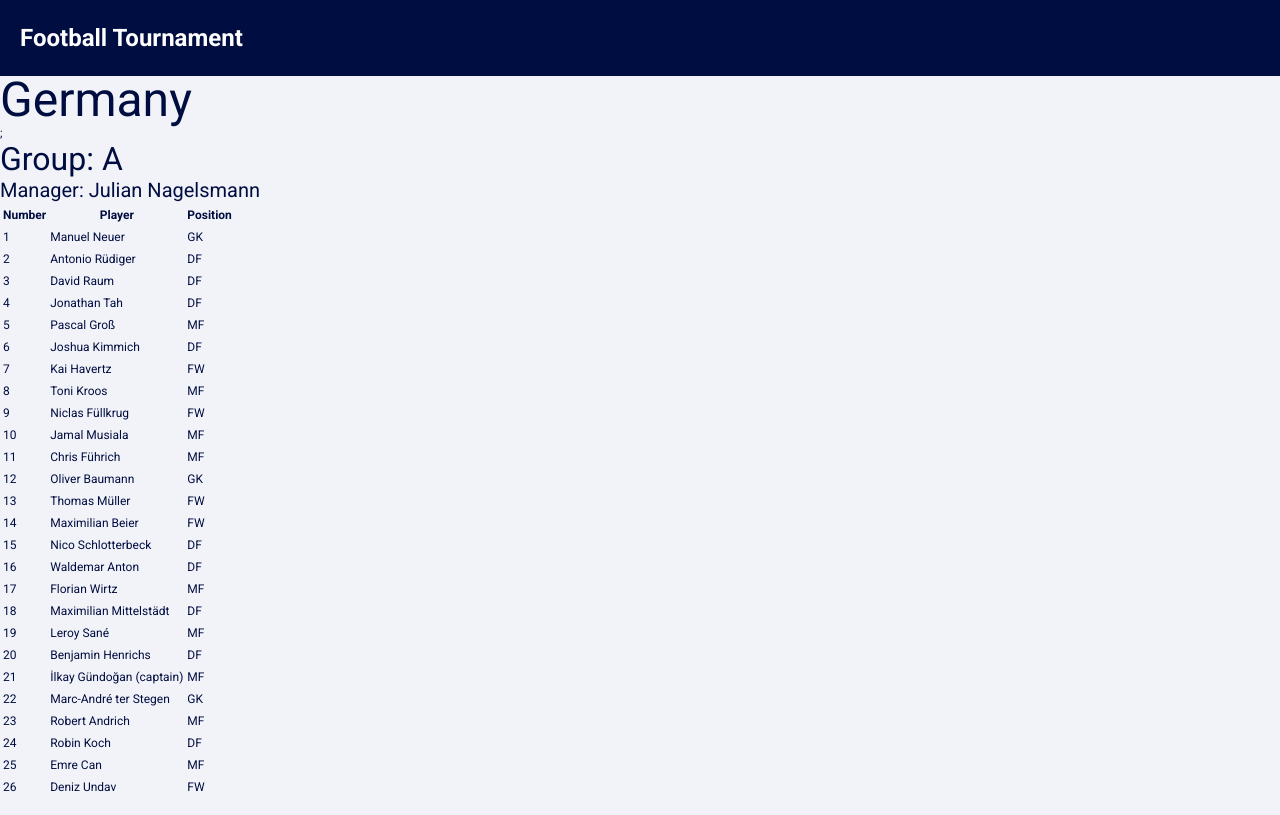
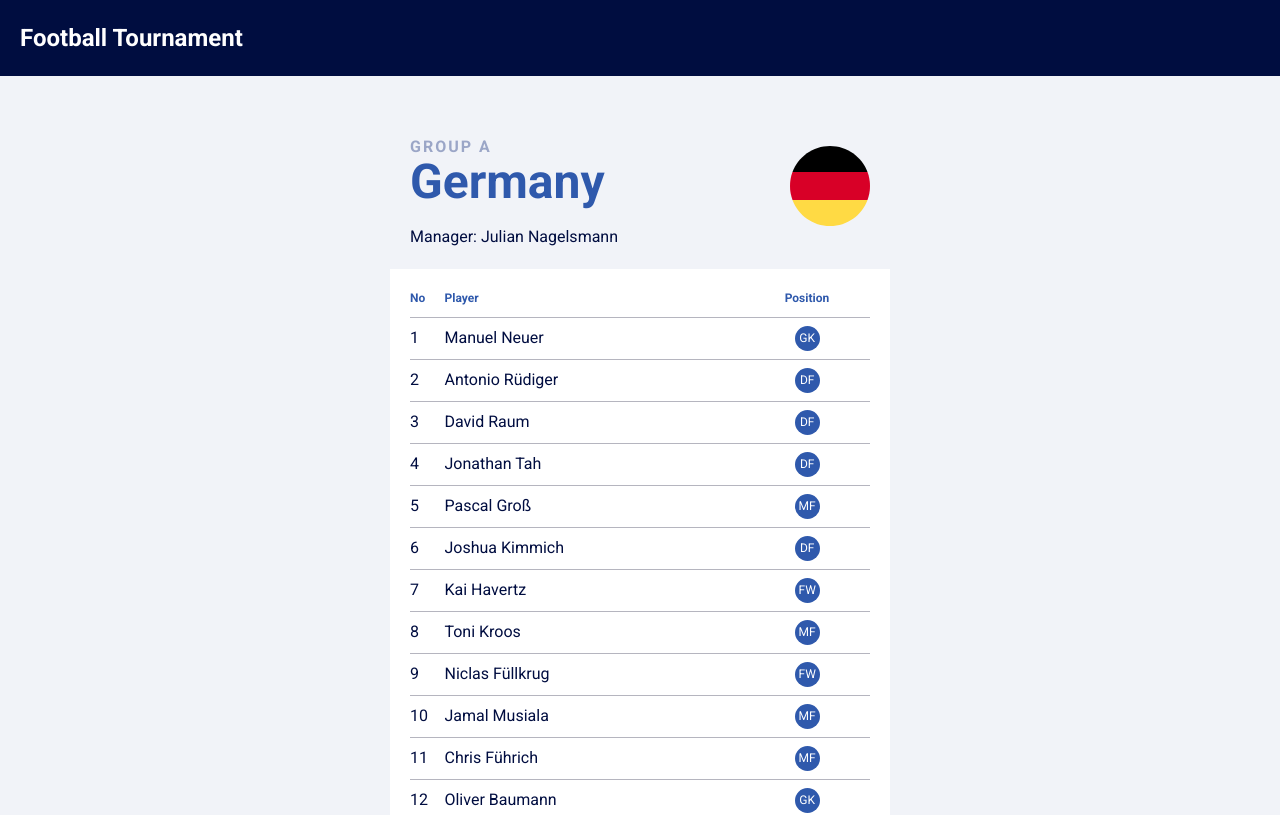
Before and after one commit to vankodev/Sirma-Academy-Final-Exam, a React (Vite) app: page /team/1 in a window 1280 px wide. Shown: the top 815 px of the page. Built offline with nearby package versions, Linux system fonts and the light colour scheme.

Commit message:
Style Team Views

```diff
--- a/src/pages/Team.jsx
+++ b/src/pages/Team.jsx
@@ -13,25 +13,42 @@ function Team() {
 
     const team = teams.find((team) => team.ID === teamID);
     const teamPlayers = players.filter((player) => player.TeamID === teamID);
+    const teamFlagPath = `/images/country-flags/${team.Name.toLowerCase()}.svg`
 
     return (
-        <div className='team'>
-            <h1>{team.Name}</h1>;<h2>Group: {team.Group}</h2>
-            <h4>Manager: {team.ManagerFullName}</h4>
+        <div className="container">
+            <div className={styles.team}>
+                <div className={styles.teamInner}>
+                    <div className={styles.teamHeader}>
+                        <div className={styles.teamHeaderContent}>
+                            <h5 className={styles.teamGroup}>Group {team.Group}</h5>
+                            <h1 className={styles.teamName}>{team.Name}</h1>
+                            <h5 className={styles.managerName}>Manager: {team.ManagerFullName}</h5>
+                        </div>
+                        <div className={styles.countryFlag}>
+                            <img src={teamFlagPath} alt="country-flag" />
+                        </div>
+                    </div>
+                    <div className={styles.playersTableWrapper}>
                         <table className={styles.playersTable}>
-                <tr>
-                    <th>Number</th>
+                            <tr className={styles.tableHeader}>
+                                <th>No</th>
                                 <th>Player</th>
                                 <th>Position</th>
                             </tr>
                             {teamPlayers.map((player) => (
-                    <tr key={player.ID}>
-                        <td>{player.TeamNumber}</td>
-                        <td>{player.FullName}</td>
-                        <td>{player.Position}</td>
+                                <tr className={styles.tableRows} key={player.ID}>
+                                    <td className={styles.playerNumber}>{player.TeamNumber}</td>
+                                    <td className={styles.playerName}>{player.FullName}</td>
+                                    <td className={styles.playerPosition}>
+                                        <span className={styles.playerPositionBackground}>{player.Position}</span>
+                                    </td>
                                 </tr>
                             ))}
                         </table>
+                    </div>
+                </div>
+            </div>
         </div>
     );
 }
--- a/src/pages/Team.module.css
+++ b/src/pages/Team.module.css
@@ -0,0 +1,77 @@
+.team {
+    padding: 40px 0 80px;
+    display: flex;
+    flex-direction: column;
+    align-items: center;
+}
+
+.teamHeader {
+    padding: 20px;
+    display: flex;
+    flex-direction: row;
+    justify-content: space-between;
+}
+
+.countryFlag {
+    width: 80px;
+    padding-top: 10px;
+}
+
+.team .teamName {
+    margin-bottom: 20px;
+    color: var(--clr-500);
+    font-weight: 700;
+}
+
+.team .teamGroup {
+    color: var(--clr-300);
+    text-transform: uppercase;
+    font-weight: 700;
+    letter-spacing: 2px;
+}
+
+.playersTableWrapper {
+    width: 500px;
+    padding: 10px 20px;
+    background-color: white;
+}
+
+.playersTable {
+    width: 460px;
+    border-collapse: collapse;
+}
+
+.tableHeader th {
+    padding: 10px 0;
+    color: var(--clr-500);
+    text-align: left;
+    font-size: var(--fs-6);
+}
+
+.tableRows td {
+    padding: 8px 0;
+    border-top: 1px solid rgba(12, 11, 43, 0.3);
+}
+
+.tableRows .playerNumber {
+    font-size: var(--fs-5);
+}
+
+.tableRows .playerName {
+    font-size: var(--fs-5);
+}
+
+.tableRows .playerPosition {
+    padding-left: 10px;
+}
+
+.tableRows .playerPositionBackground {
+    width: 25px;
+    height: 25px;
+    color: white;
+    background-color: var(--clr-500);
+    border-radius: 50%;
+    display: flex;
+    justify-content: center;
+    align-items: center;
+}
--- a/src/styles/main.css
+++ b/src/styles/main.css
@@ -5,6 +5,7 @@
     /* Colors */
     --clr-100: #ffffff;
     --clr-200: #f1f3f8;
+    --clr-300: #9ba6c7;
     --clr-400: #143cdb;
     --clr-500: #2f59ac;
     --clr-800: #000d40;
```
Lines whose indentation alone changed are shown as unchanged.
